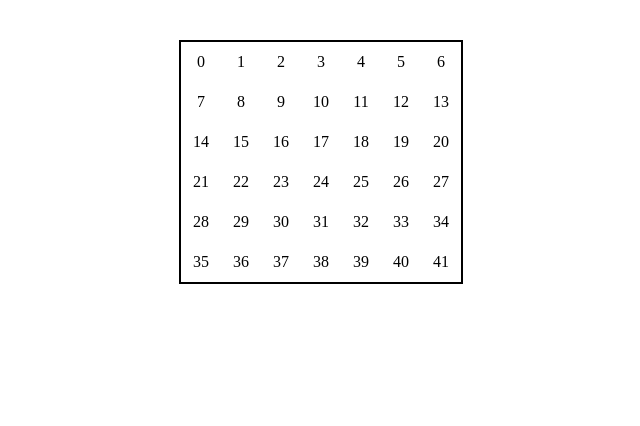
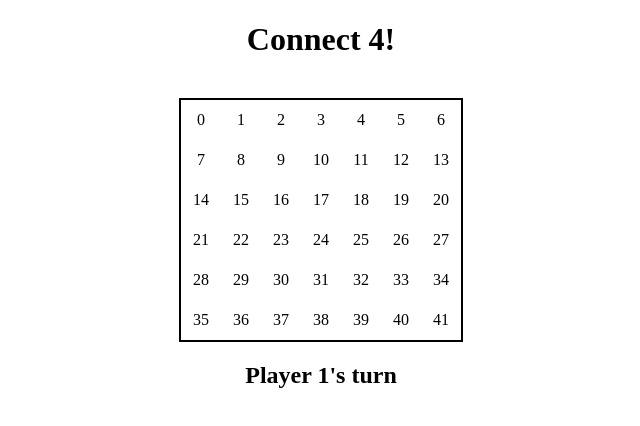
Before and after one commit to Andy-Reynolds/connect-four-project, a plain HTML site: page index.html in a window 1280 px wide. Shown: the whole page, without its empty margins (319-959 px from the left). Drawn offline with Linux system fonts and the light colour scheme.

Commit message:
Added title and shows current player

```diff
--- a/index.html
+++ b/index.html
@@ -9,6 +9,8 @@
   <title>Connect Four Project</title>
 </head>
 <body>
+
+  <h1 id="header">Connect 4!</h1>
 
   <div class="playing-grid">
     <div class="playing-grid__token-space">0</div>
@@ -55,5 +57,9 @@
     <div class="playing-grid__token-space allowed">41</div>
   </div>
 
+  <h2 id="current-player">Player 1's turn</h2>
+  <h2 id="winner"></h2>
+
+
 </body>
 </html>
--- a/style.scss
+++ b/style.scss
@@ -1,4 +1,7 @@
 
+#header {
+  text-align: center;
+}
 
 .playing-grid {
   display: flex;
@@ -28,3 +31,7 @@
   }
 
 }
+
+#current-player {
+  text-align: center;
+}
```
Also changed, not shown: dist/style.css.
